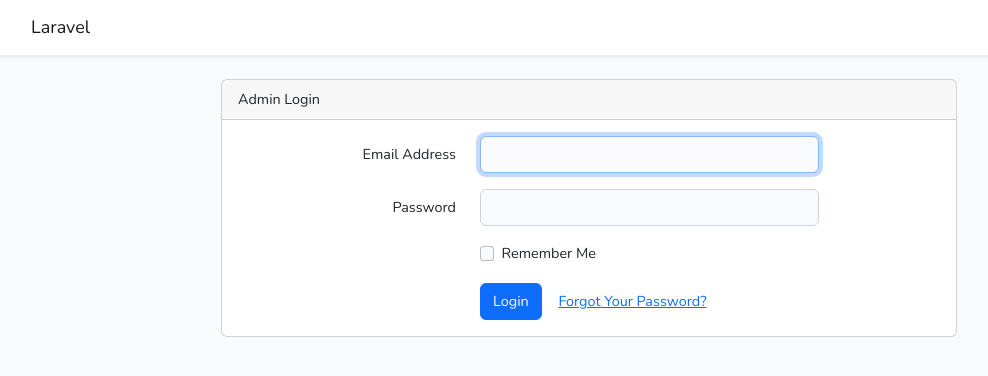
After one commit to NH-Mizan/Laravel-authentication-02, a Laravel app: template resources/views/backEnd/auth/login.blade.php in a window 1280 px wide. The commit adds this page. Shown: the top 376 px of the page, without its empty margins (51-1039 px from the left). Run offline with Laravel 12, Linux system fonts and the light colour scheme; the template is opened without the code that fills it, so the values that code supplies are empty; style sheets or scripts are compiled from the project's sources.

Commit message:
admin login data save and dashboard added

```diff
--- a/app/Http/Controllers/Auth/LoginController.php
+++ b/app/Http/Controllers/Auth/LoginController.php
@@ -25,7 +25,7 @@ class LoginController extends Controller
      *
      * @var string
      */
-    protected $redirectTo = '/home';
+    protected $redirectTo = '/admin/dashboard';
 
     /**
      * Create a new controller instance.
--- /dev/null
+++ b/resources/views/backEnd/auth/login.blade.php
@@ -0,0 +1,73 @@
+@extends('layouts.app')
+
+@section('content')
+<div class="container">
+    <div class="row justify-content-center">
+        <div class="col-md-8">
+            <div class="card">
+                <div class="card-header">{{ __('Admin Login') }}</div>
+
+                <div class="card-body">
+                    <form method="POST" action="{{ url('auth.login') }}">
+                        @csrf
+
+                        <div class="row mb-3">
+                            <label for="email" class="col-md-4 col-form-label text-md-end">{{ __('Email Address') }}</label>
+
+                            <div class="col-md-6">
+                                <input id="email" type="email" class="form-control @error('email') is-invalid @enderror" name="email" value="{{ old('email') }}" required autocomplete="email" autofocus>
+
+                                @error('email')
+                                    <span class="invalid-feedback" role="alert">
+                                        <strong>{{ $message }}</strong>
+                                    </span>
+                                @enderror
+                            </div>
+                        </div>
+
+                        <div class="row mb-3">
+                            <label for="password" class="col-md-4 col-form-label text-md-end">{{ __('Password') }}</label>
+
+                            <div class="col-md-6">
+                                <input id="password" type="password" class="form-control @error('password') is-invalid @enderror" name="password" required autocomplete="current-password">
+
+                                @error('password')
+                                    <span class="invalid-feedback" role="alert">
+                                        <strong>{{ $message }}</strong>
+                                    </span>
+                                @enderror
+                            </div>
+                        </div>
+
+                        <div class="row mb-3">
+                            <div class="col-md-6 offset-md-4">
+                                <div class="form-check">
+                                    <input class="form-check-input" type="checkbox" name="remember" id="remember" {{ old('remember') ? 'checked' : '' }}>
+
+                                    <label class="form-check-label" for="remember">
+                                        {{ __('Remember Me') }}
+                                    </label>
+                                </div>
+                            </div>
+                        </div>
+
+                        <div class="row mb-0">
+                            <div class="col-md-8 offset-md-4">
+                                <button type="submit" class="btn btn-primary">
+                                    {{ __('Login') }}
+                                </button>
+
+                                @if (Route::has('password.request'))
+                                    <a class="btn btn-link" href="{{ route('password.request') }}">
+                                        {{ __('Forgot Your Password?') }}
+                                    </a>
+                                @endif
+                            </div>
+                        </div>
+                    </form>
+                </div>
+            </div>
+        </div>
+    </div>
+</div>
+@endsection
--- a/resources/views/layouts/app.blade.php
+++ b/resources/views/layouts/app.blade.php
@@ -37,17 +37,13 @@
                     <ul class="navbar-nav ms-auto">
                         <!-- Authentication Links -->
                         @guest
-                            @if (Route::has('login'))
+                            @if (Route::has('admin/login'))
                                 <li class="nav-item">
-                                    <a class="nav-link" href="{{ route('login') }}">{{ __('Login') }}</a>
+                                    <a class="nav-link" href="{{ route('admin/login') }}">{{ __('Login') }}</a>
                                 </li>
                             @endif
 
-                            @if (Route::has('register'))
-                                <li class="nav-item">
-                                    <a class="nav-link" href="{{ route('register') }}">{{ __('Register') }}</a>
-                                </li>
-                            @endif
+
                         @else
                             <li class="nav-item dropdown">
                                 <a id="navbarDropdown" class="nav-link dropdown-toggle" href="#" role="button" data-bs-toggle="dropdown" aria-haspopup="true" aria-expanded="false" v-pre>
--- a/routes/web.php
+++ b/routes/web.php
@@ -1,5 +1,7 @@
 <?php
 
+use App\Http\Controllers\Admin\DashboardController;
+use App\Http\Controllers\Auth\LoginController;
 use Illuminate\Support\Facades\Route;
 
 Route::get('/', function () {
@@ -9,3 +11,10 @@ Route::get('/', function () {
 Auth::routes();
 
 Route::get('/home', [App\Http\Controllers\HomeController::class, 'index'])->name('home');
+
+
+Route::group(['namespace' => 'Admin',  'prefix' => 'admin'], function () {
+    Route::get('dashboard', [DashboardController::class, 'dashboard'])->name('dashboard');
+
+
+});
```
Also changed, not shown: app/Http/Controllers/Admin/DashboardController.php (added, +13 -0 lines), resources/views/backEnd/admin/dashboard.blade.php (added, +23 -0 lines), resources/views/welcome.blade.php (+0 -9 lines).
